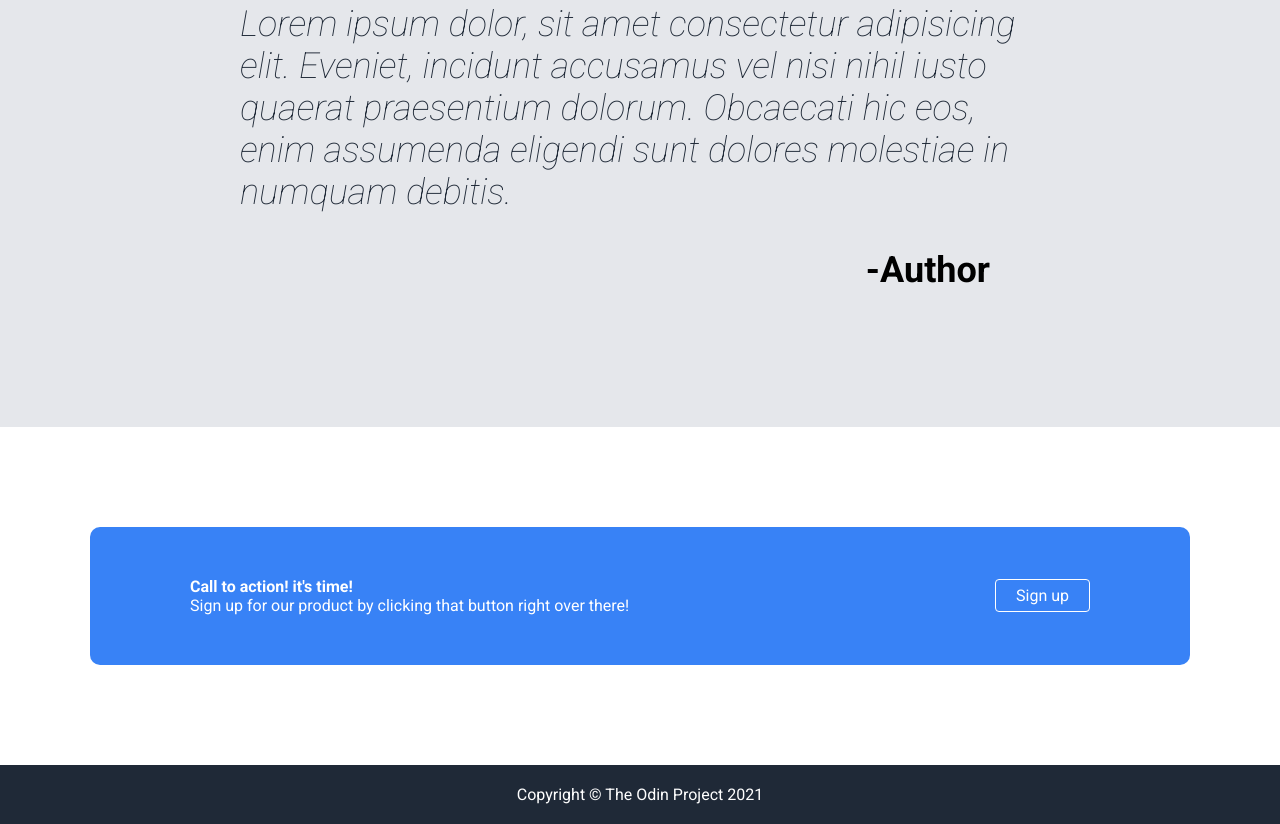
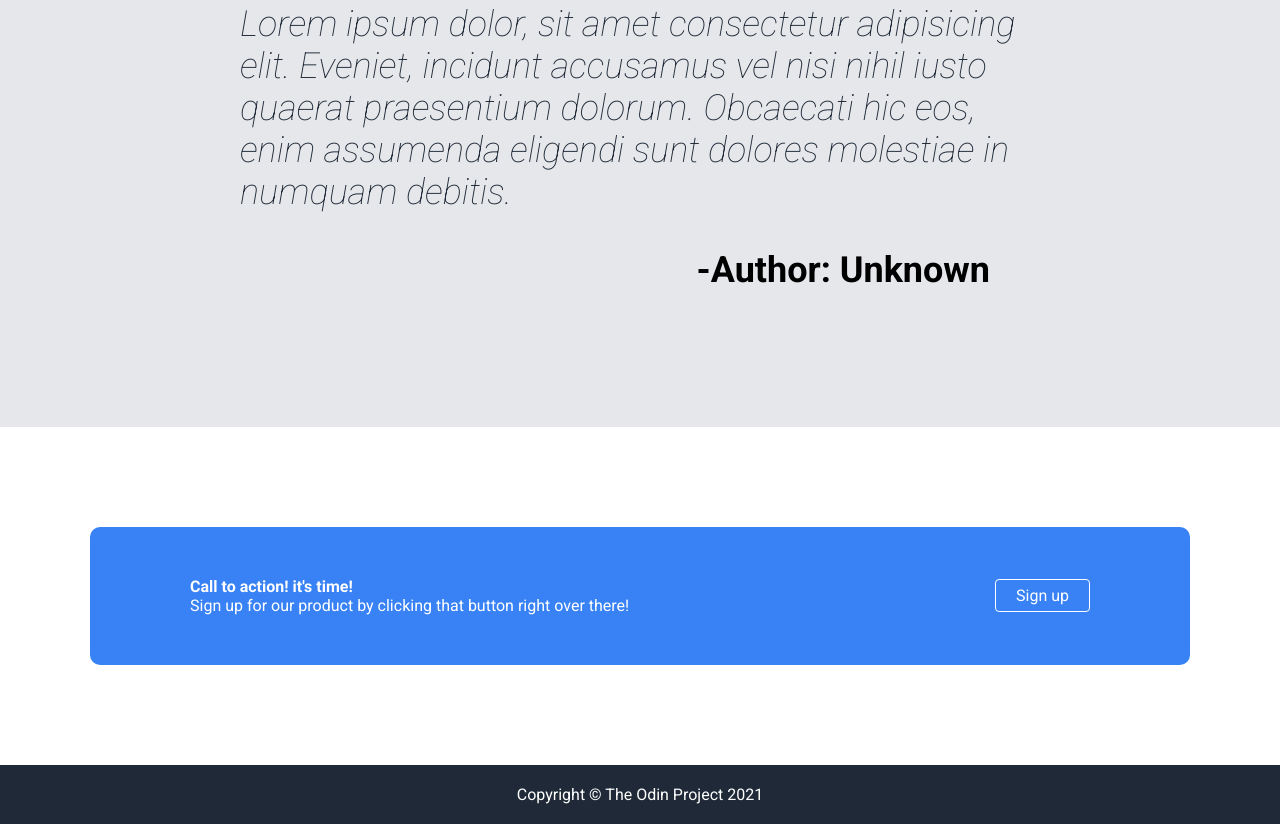
Before and after one commit to Irfanft12/sample-website, a plain HTML site: page index.html in a window 1280 px wide. Shown: the part 8729-9553 px from the top of the page. Drawn offline with Linux system fonts and the light colour scheme.

Commit message:
author name changed

```diff
--- a/index.html
+++ b/index.html
@@ -63,7 +63,7 @@
                     Lorem ipsum dolor, sit amet consectetur adipisicing elit. Eveniet, incidunt accusamus vel nisi nihil iusto quaerat praesentium dolorum. Obcaecati hic eos, enim assumenda eligendi sunt dolores molestiae in numquam debitis.
                 </p>
                 <p class="name">
-                    -Author
+                    -Author: Unknown
                 </p>
             </div>
 
```
